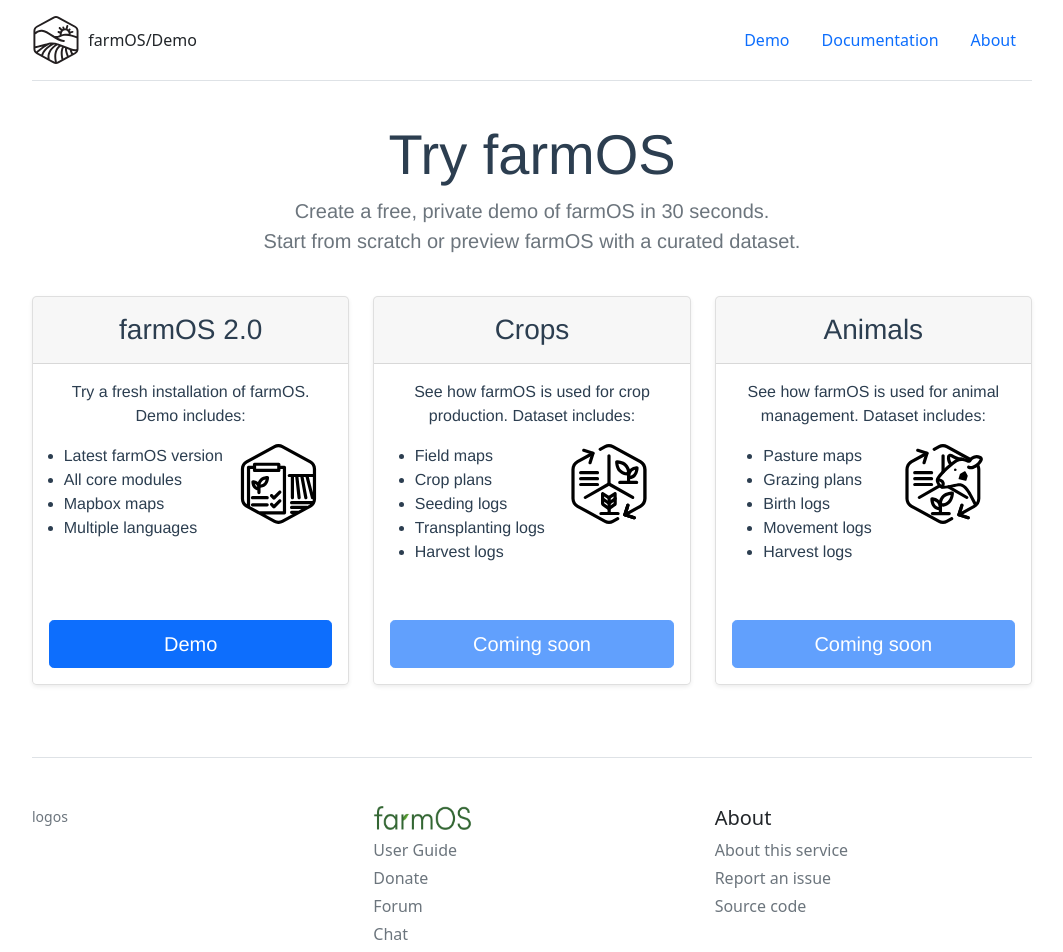
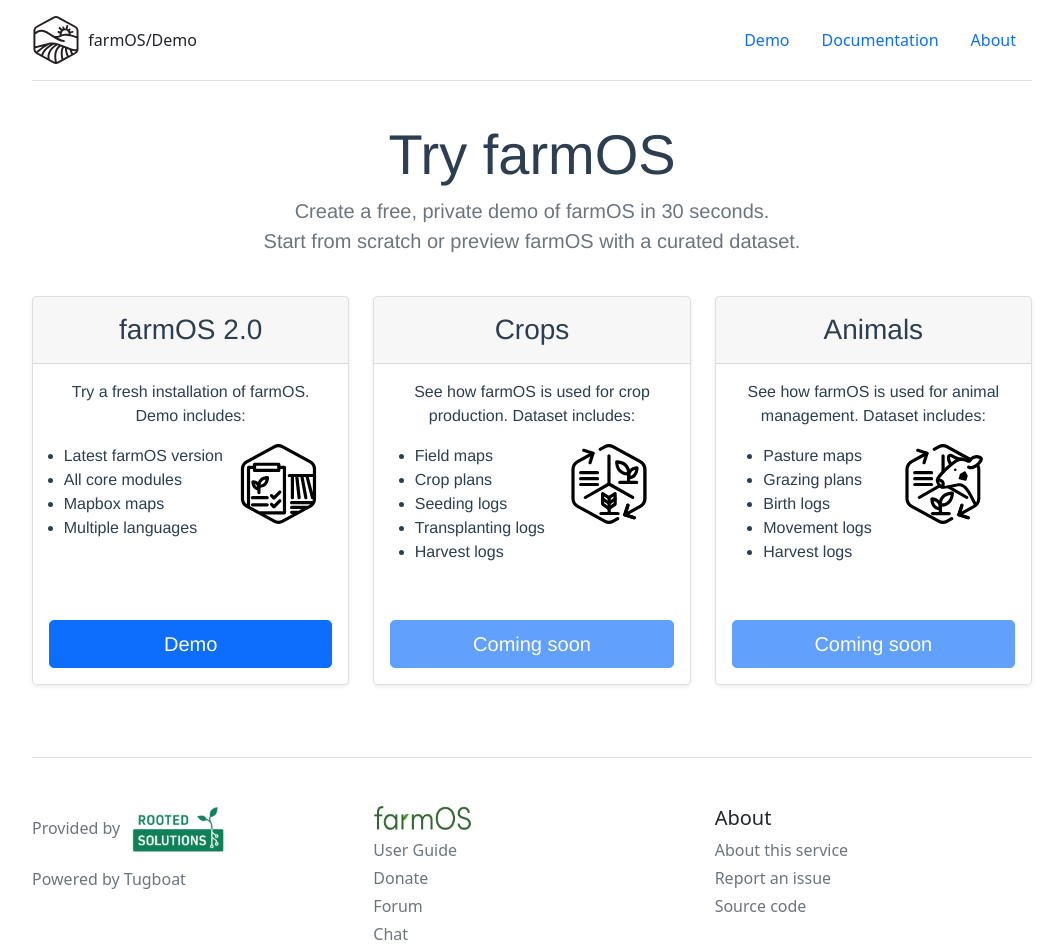
Before and after one commit to paul121/farm-tugboat-demo, a Vue app: page / in a window 1280 px wide. Shown: the top 952 px of the page, without its empty margins (108-1171 px from the left). Built offline with nearby package versions, Linux system fonts and the light colour scheme.

Commit message:
Add provided by and powered by.

```diff
--- a/src/App.vue
+++ b/src/App.vue
@@ -20,7 +20,8 @@
   <footer class="pt-5 my-md-5 pt-md-5 border-top">
     <div class="row">
       <div class="col-12 col-md">
-        <small class="d-block mb-3 text-muted">logos</small>
+        <h6><a href="https://rootedsolutions.io">Provided by <img class="rs-logo" alt="roooted solutions logo" :src="require('@/assets/rs_logo.png')"></a></h6>
+        <h6><a href="https://tugboat.qa">Powered by Tugboat</a></h6>
       </div>
       <div class="col-6 col-md">
         <a href="https://farmos.org"><img class="farmos-logo" alt="farmos-logo" :src="require('@/assets/farmOS-logo.png')"></a>
@@ -66,6 +67,10 @@
   height: 3em;
 }
 
+img.rs-logo {
+  height: 3em;
+}
+
 img.farmos-logo {
   height: 1.5em;
   margin-bottom: .5em;
@@ -75,6 +80,11 @@
   color: var(--bs-body-color);
 }
 
+footer h6 {
+  margin-bottom: 1em;
+  font-weight: normal;
+}
+
 footer a {
   text-decoration: none!important;
   color: #6c757d;
```
Also changed, not shown: src/assets/rs_logo.png (added).
